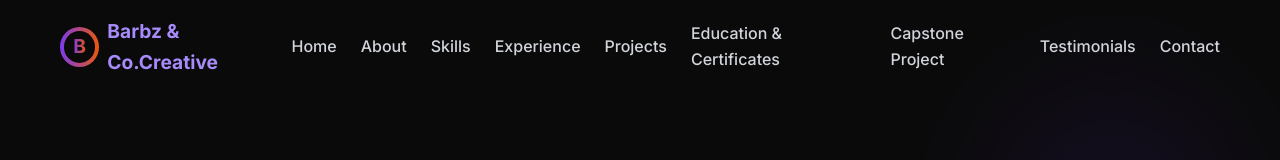
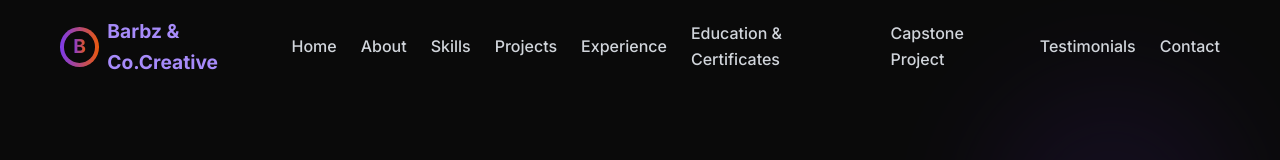
Before and after one commit to agbarbie/my-portfolio, an Angular app: page /home in a window 1280 px wide. Shown: the top 160 px of the page. Built offline with nearby package versions, Linux system fonts and the light colour scheme.

Commit message:
some logical changes

```diff
--- a/src/app/app.component.html
+++ b/src/app/app.component.html
@@ -4,13 +4,10 @@
 <app-skills-section></app-skills-section>
 <app-projects-section></app-projects-section>
 <app-certifications-section></app-certifications-section>
-
-<!-- ✨ NEW: Capstone Project Section (added after Education/Certifications) -->
 <app-capstone-project></app-capstone-project>
-
 <app-photo-gallery></app-photo-gallery>
+<app-experiences></app-experiences>
 <app-testimonials-section></app-testimonials-section>
-<app-experiences></app-experiences>
 <app-contact-section></app-contact-section>
 <app-chatbot></app-chatbot>
 <app-footer></app-footer>
--- a/src/components/navbar/navbar.component.ts
+++ b/src/components/navbar/navbar.component.ts
@@ -18,8 +18,8 @@ export class NavbarComponent {
     { name: 'Home', href: '#home' },
     { name: 'About', href: '#about' },
     { name: 'Skills', href: '#skills' },
+    { name: 'Projects', href: '#projects' },
     { name: 'Experience', href: '#experiences' },
-    { name: 'Projects', href: '#projects' },
     { name: 'Education & Certificates', href: '#certifications' },
     { name: 'Capstone Project', href: '#capstone-project' },
     { name: 'Testimonials', href: '#testimonials' },
```
